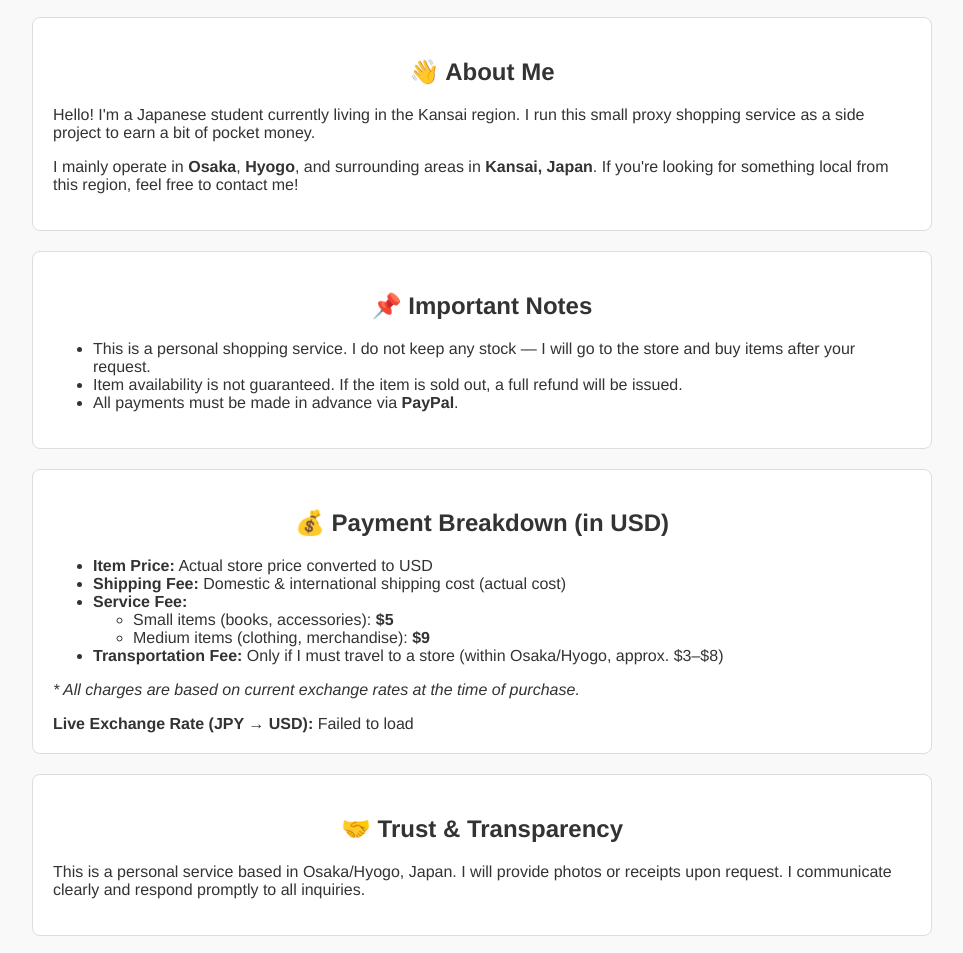
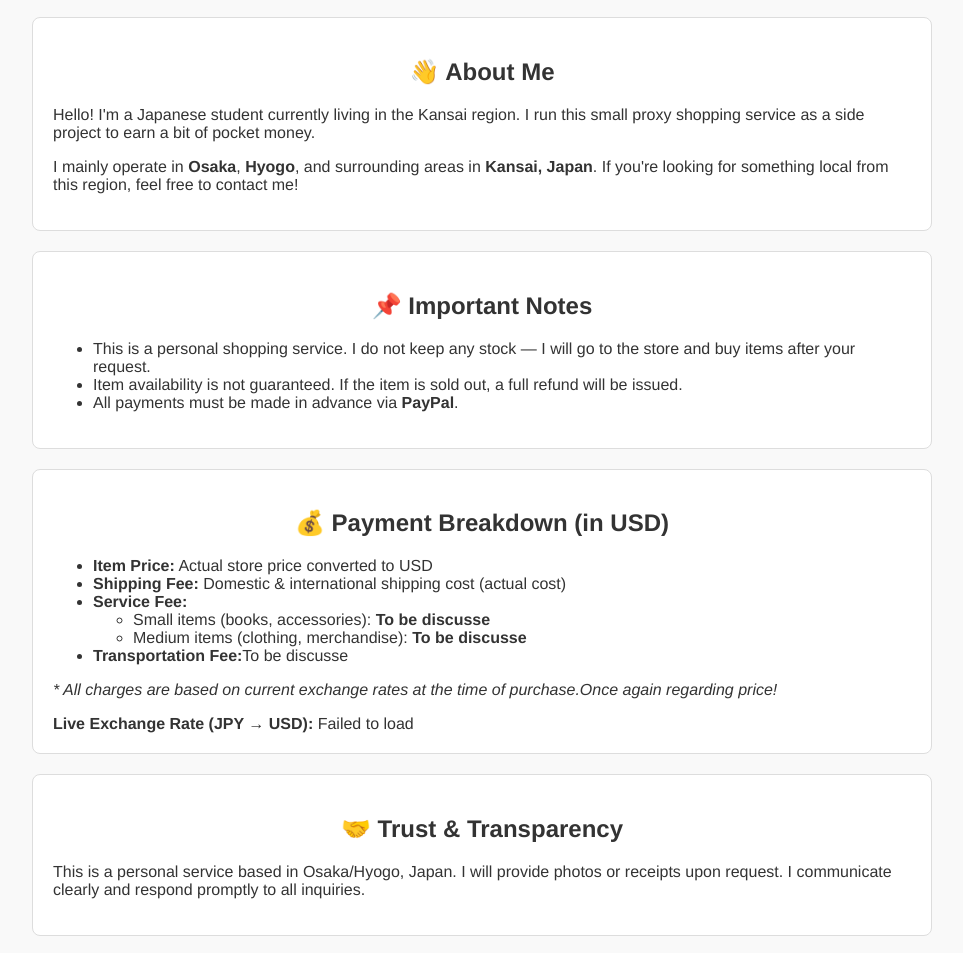
Before and after one commit to ton29ton29ton/japan.proxy-shopping, a plain HTML site: page index.html in a window 1280 px wide. Shown: the part 121-1074 px from the top of the page, without its empty margins (158-1121 px from the left). Drawn offline with Linux system fonts and the light colour scheme; no server answers.

Commit message:
Update index.html

```diff
--- a/index.html
+++ b/index.html
@@ -64,13 +64,13 @@
       <li><strong>Shipping Fee:</strong> Domestic & international shipping cost (actual cost)</li>
       <li><strong>Service Fee:</strong>
         <ul>
-          <li>Small items (books, accessories): <strong>$5</strong></li>
-          <li>Medium items (clothing, merchandise): <strong>$9</strong></li>
+          <li>Small items (books, accessories): <strong>To be discusse</strong></li>
+          <li>Medium items (clothing, merchandise): <strong>To be discusse</strong></li>
         </ul>
       </li>
-      <li><strong>Transportation Fee:</strong> Only if I must travel to a store (within Osaka/Hyogo, approx. $3–$8)</li>
+      <li><strong>Transportation Fee:</strong>To be discusse</li>
     </ul>
-    <p><em>* All charges are based on current exchange rates at the time of purchase.</em></p>
+    <p><em>* All charges are based on current exchange rates at the time of purchase.Once again regarding price!</em></p>
     <div>
       <strong>Live Exchange Rate (JPY → USD):</strong> <span id="exchangeRate">Loading...</span>
     </div>
```
